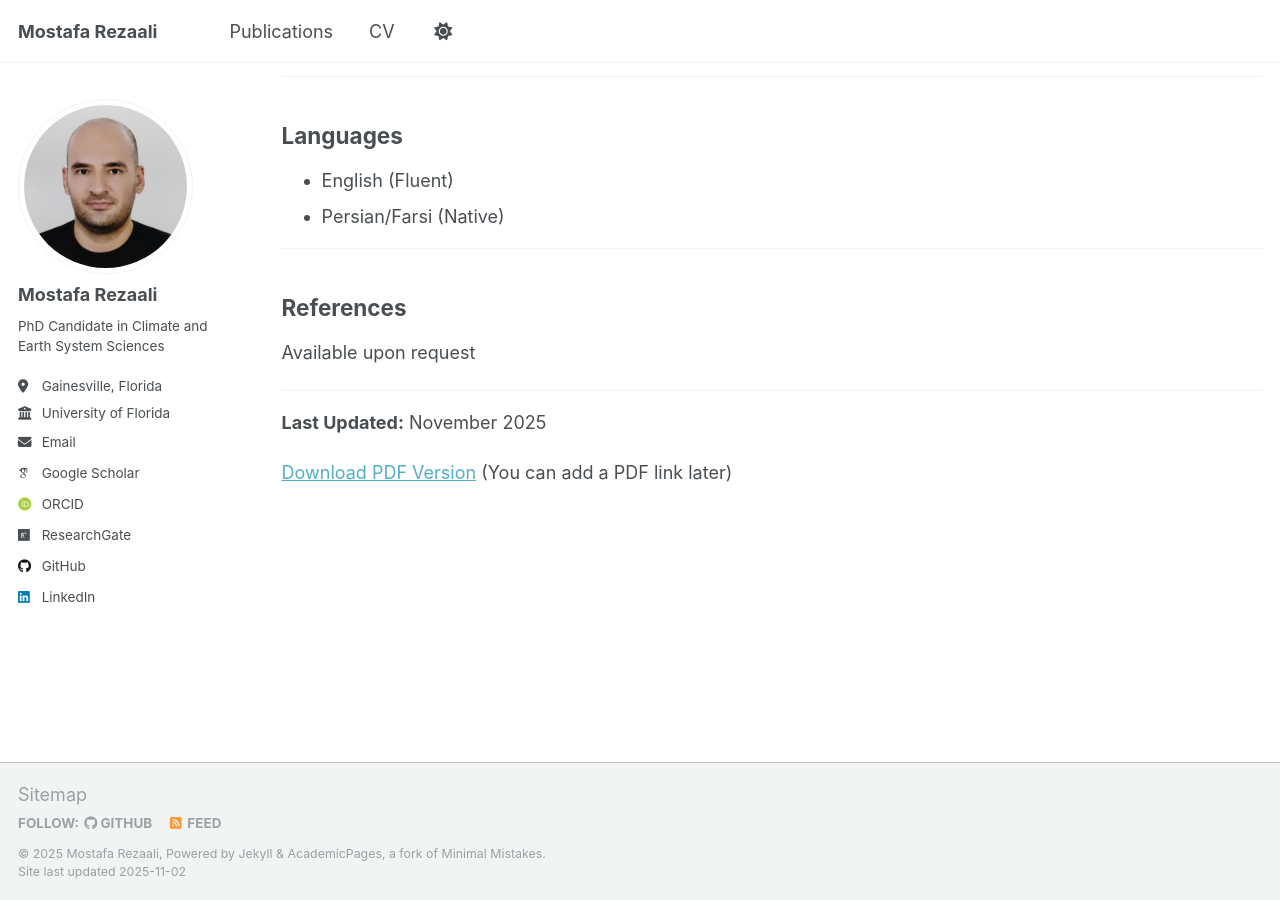
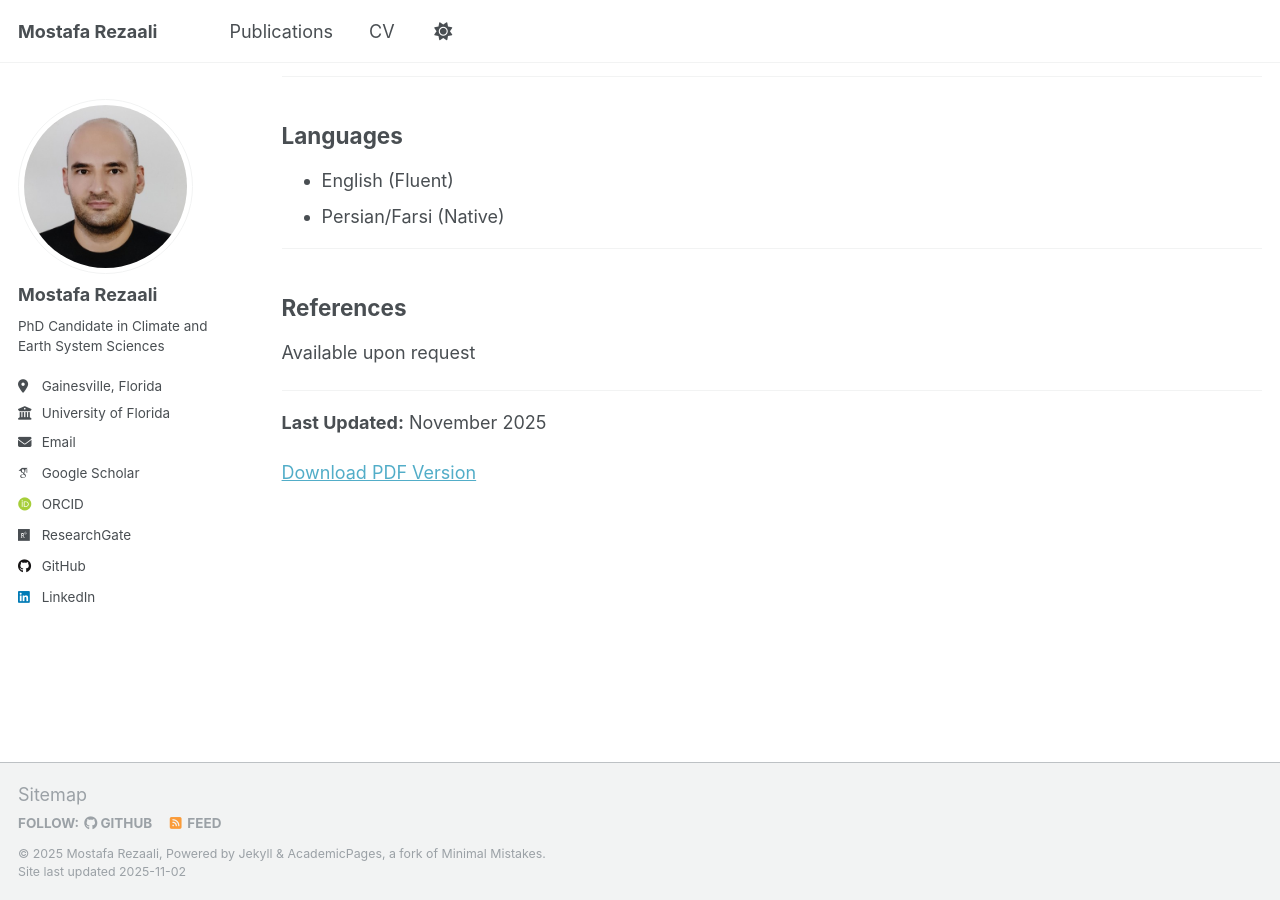
Before and after one commit to Mostafa-Rezaali/Mostafa-Rezaali.github.io, a Jekyll site: the page built from _pages/cv.md, in a window 1280 px wide and 900 px high, scrolled down 4303 px. Built offline with Jekyll 4.4.1, drawn with Linux system fonts in a browser that asks for light colours; some web fonts are replaced.

Commit message:
Update PDF link in CV markdown file

```diff
--- a/_pages/cv.md
+++ b/_pages/cv.md
@@ -162,4 +162,4 @@ Available upon request
 
 **Last Updated:** November 2025
 
-[Download PDF Version](#) (You can add a PDF link later)
+[Download PDF Version](https://github.com/Mostafa-Rezaali/Mostafa-Rezaali.github.io/blob/main/Mostafa_Rezaali_CV.pdf)
```
